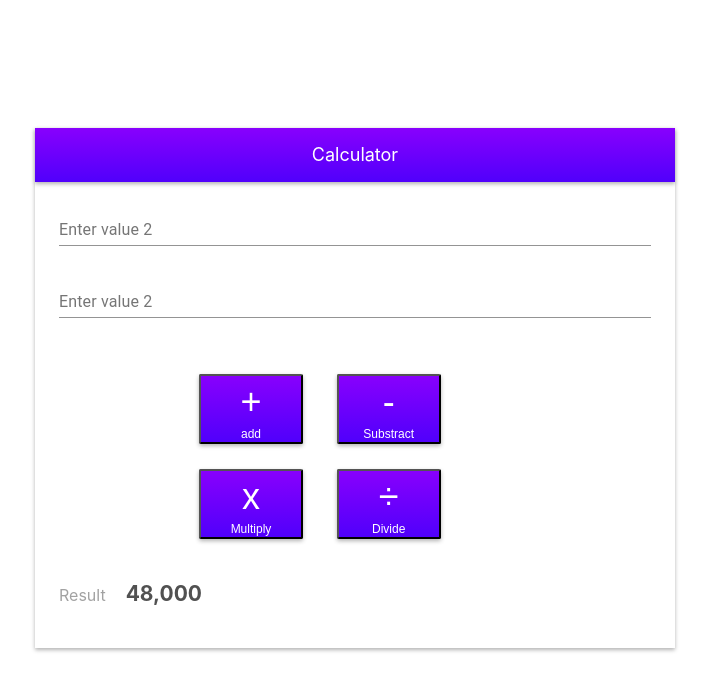
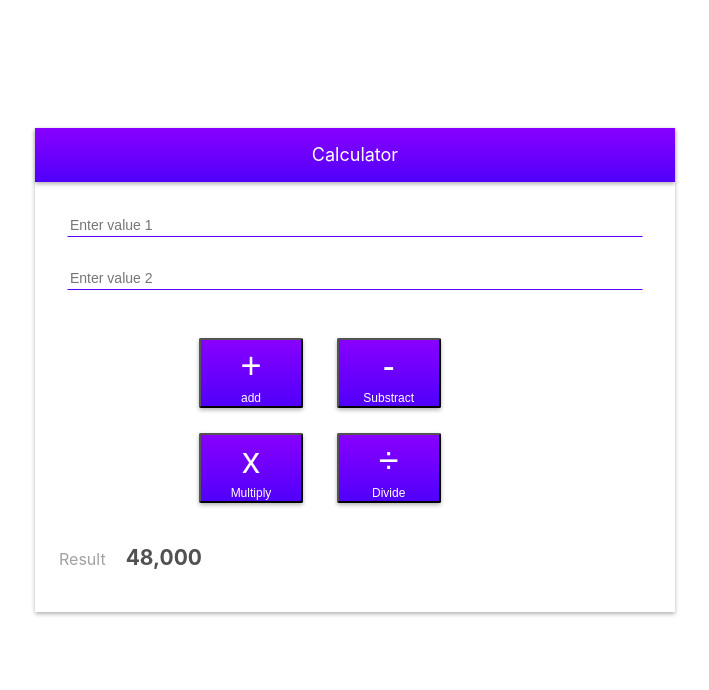
Before and after one commit to devangnpatil/calculator, a React (Create React App) app: page / in a window 1280 px wide. Shown: the top 690 px of the page, without its empty margins (285-994 px from the left). Built offline with nearby package versions, Linux system fonts and the light colour scheme.

Commit message:
component changes

```diff
--- a/src/App.css
+++ b/src/App.css
@@ -25,6 +25,29 @@ body{
   padding: 15px;
 }
 
+.input-list{
+  margin-top: 2em;
+}
+
+.input-list input{
+  width: 90%;
+  font-size: 14px;
+  font-weight: 400;
+  margin: 0 auto;
+  line-height: 19px;
+  display: block;
+  border:1px solid transparent ;
+  border-bottom: 1px solid #5800FB;
+  margin-bottom: 30px;
+}
+
+.input-list input:focus{
+  outline-style:none;
+  box-shadow:none;
+  border:1px solid transparent ;
+  border-bottom: 1px solid #5800FB;
+}
+
 .button-wrapper{
   display: flex;
   justify-content: center;
@@ -43,7 +66,12 @@ body{
   margin-right: 17px;
   margin-bottom: 25px;
   border-radius: 2px;
+}
 
+.button-wrapper .calc-button:focus{
+  outline-style:none;
+  box-shadow:none;
+  border:1px solid transparent;
 }
 
 .calc-button .icon{
--- a/src/App.js
+++ b/src/App.js
@@ -4,17 +4,18 @@ import CalcInput from './components/CalcInput'
 import CalcButton from './components/CalcButton';
 import CalcResult from './components/CalcResult';
 import './App.css';
-
 class App extends Component{
 
   state = {
-    value1: '',
-    value2: '',
     operations: [
       {name: 'add', icon:'+', id:1},
       {name:'Substract', icon:'-', id:2},
       {name:'Multiply', icon:'x', id:3},
       {name:'Divide', icon:'÷', id:4}
+    ],
+    inputElements: [
+      {name: 'value1', id:1, labelName: 'Enter value 1', value:''},
+      {name: 'value2', id:2, labelName: 'Enter value 2', value:''},
     ]
   }
 
@@ -26,8 +27,7 @@ class App extends Component{
             <AppHeader/>
           </div>
           <div className="calc-input-wrapper">
-            <CalcInput name="value1" />
-            <CalcInput name="value2" />
+            <CalcInput inputElements={this.state.inputElements} />
           </div>
           <div className="button-wrapper">
             <CalcButton operations={this.state.operations}/>
--- a/src/components/CalcButton.js
+++ b/src/components/CalcButton.js
@@ -8,7 +8,6 @@ class CalcButton extends Component{
 
 	handleChange = (e) =>{
 		e.preventDefault();
-		console.log(this.state);
 	};
 	render(){
 		const {operations} = this.props;
--- a/src/components/CalcInput.js
+++ b/src/components/CalcInput.js
@@ -1,50 +1,28 @@
-import React from 'react'
-import { makeStyles } from '@material-ui/core/styles';
-import TextField from '@material-ui/core/TextField';
+import React, {Component} from 'react';
+class CalcInput extends Component{
 
-const CalcInput = (props) => {
-    console.log(props);
-    const useStyles = makeStyles(theme => ({
-        container: {
-            display: 'flex',
-            flexWrap: 'wrap',
-        },
-        textField: {
-            marginLeft: theme.spacing(3),
-            marginRight: theme.spacing(3),
-            width: '92.5%',
-        },
-        dense: {
-            marginTop: 19,
-        },
-        menu: {
-            width: 200,
-        },
-    }));
-
-    const classes = useStyles();
-    const [values, setValues] = React.useState({
-      value1: '',
-      value2:''
-    });
-
+  render(){
+    const {inputElements} = this.props;
     const handleChange = name => event => {
-      setValues({ ...values, [name]: event.target.value });
+      // this.setState({[name]: event.target.value });
     };
-
-  return (
-    <div>
-        <TextField
-            id="standard-name"
-            label="Enter value 2"
-            className={classes.textField}
-            value={props.value}
-            onChange={handleChange(props.name)}
-            margin="normal"
-            name= {props.name}
-        />
-    </div>
-  )
+		const inputList = inputElements.map(input => {
+			return (
+          <input type="text"
+            label= {input.labelName}
+            onChange={handleChange(input.name)}
+            name= {input.name}
+            key={input.id}
+            placeholder={input.labelName}
+          />
+			)
+		})
+    return (
+      <div className="input-list">
+				{inputList}
+			</div>
+    )
+  }
 }
 
 export default CalcInput
```
